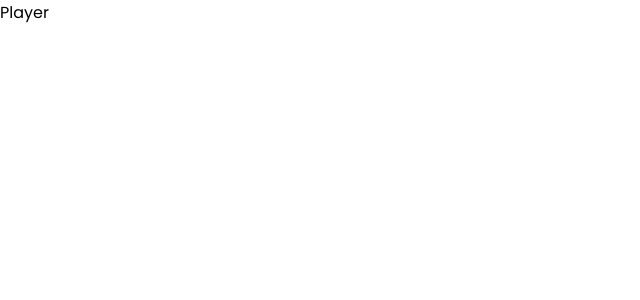
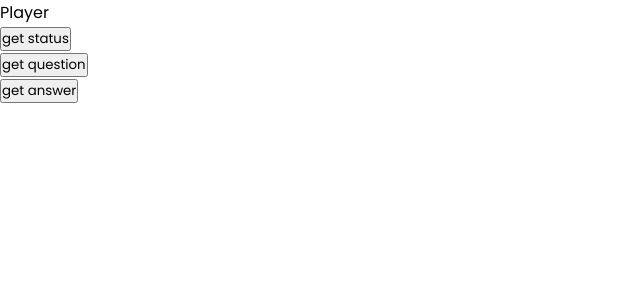
Before and after one commit to DarrenDuanAU/big-brain, a React (Create React App) app in the folder frontend/: page /Session/1/Player/1 in a window 1280 px wide. Shown: the top 300 px of the page, without its empty margins (0-640 px from the left). Built offline with nearby package versions, Linux system fonts and the light colour scheme.

Commit message:
feat: add buttons for testing the player page

```diff
--- a/frontend/src/components/apis/PlayerAPICall.jsx
+++ b/frontend/src/components/apis/PlayerAPICall.jsx
@@ -1,3 +1,5 @@
+import { BACKEND_PORT } from '../../const';
+
 const PlayerAPICall = async (path, method, payload) => {
   const options = {
     method: method,
@@ -9,7 +11,7 @@ const PlayerAPICall = async (path, method, payload) => {
     options.body = JSON.stringify(payload)
   }
   try {
-    const response = await fetch(path, options);
+    const response = await fetch(BACKEND_PORT + path, options);
     const data = await response.json();
 
     if (data) {
--- a/frontend/src/components/pages/GameLobby/GameLobby.jsx
+++ b/frontend/src/components/pages/GameLobby/GameLobby.jsx
@@ -2,7 +2,6 @@ import React, { useState } from 'react'
 import {
   useNavigate
 } from 'react-router-dom';
-import { BACKEND_PORT } from '../../../const';
 import PlayerAPICall from '../../apis/PlayerAPICall';
 
 const GameLobby = () => {
@@ -16,7 +15,7 @@ const GameLobby = () => {
 
   const handleSubmit = async (event) => {
     event.preventDefault();
-    const data = await PlayerAPICall(BACKEND_PORT + '/play/join/' + sessionId, 'POST', { name: playerName });
+    const data = await PlayerAPICall('/play/join/' + sessionId, 'POST', { name: playerName });
     navigateToPlayerPanel(sessionId, data.playerId);
   };
 
--- a/frontend/src/components/pages/GamePanel/GamePanel.jsx
+++ b/frontend/src/components/pages/GamePanel/GamePanel.jsx
@@ -1,17 +1,29 @@
 import React from 'react'
-// import PlayerAPICall from '../../apis/PlayerAPICall'
-// import {
-//   useParams
-// } from 'react-router-dom';
+import PlayerAPICall from '../../apis/PlayerAPICall'
+import {
+  useParams
+} from 'react-router-dom';
 
 const Player = () => {
-  // const CheckStatus = async () => {
-  //   const data = await PlayerAPICall('/play/')
-  // }
+  const params = useParams();
+
+  const CheckStatus = async () => {
+    await PlayerAPICall('/play/' + params.playerId + '/status', 'GET', null);
+  }
+  const GetQuestion = async () => {
+    await PlayerAPICall('/play/' + params.playerId + '/question', 'GET', null);
+  }
+  const GetAnswer = async () => {
+    await PlayerAPICall('/play/' + params.playerId + '/answer', 'GET', null);
+  }
   return (
     <div>
-      Player
-      {/* <button onClick={CheckStatus}>get status</button> */}
+      Player <br />
+      <button onClick={CheckStatus}>get status</button>
+      <br />
+      <button onClick={GetQuestion}>get question</button>
+      <br />
+      <button onClick={GetAnswer}>get answer</button>
     </div>
   )
 }
```
